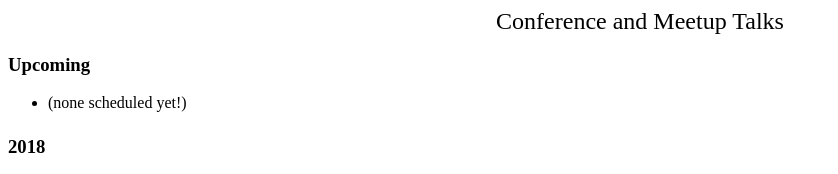
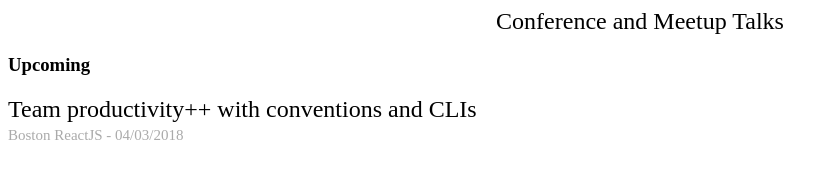
Before and after one commit to cball/cball.me, a Gatsby site: page / in a window 1280 px wide. Shown: the top 174 px of the page, without its empty margins (0-838 px from the left). Built offline with nearby package versions, Linux system fonts and the light colour scheme; Gatsby itself is replaced by a stand-in of ours.

Commit message:
Update talks.js

```diff
--- a/data/talks.js
+++ b/data/talks.js
@@ -116,5 +116,13 @@ export default [
     slides:
       'https://speakerdeck.com/cball/boosting-team-productivity-with-clis',
     video: null
+  },
+  {
+    location: 'Boston ReactJS',
+    title: 'Team productivity++ with conventions and CLIs',
+    date: moment('2018-04-03').utc(),
+    locationLink: 'https://www.meetup.com/ReactJS-Boston/events/248512859/',
+    slides: null,
+    video: null
   }
 ];
```
